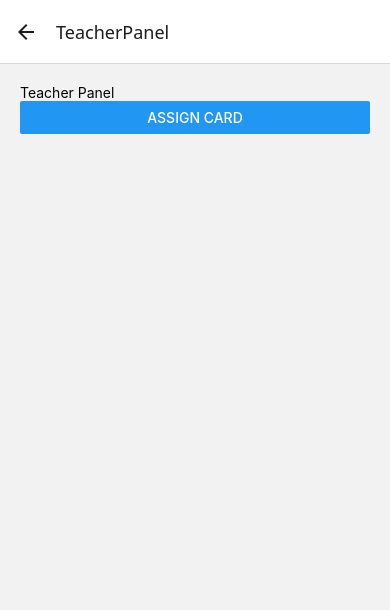
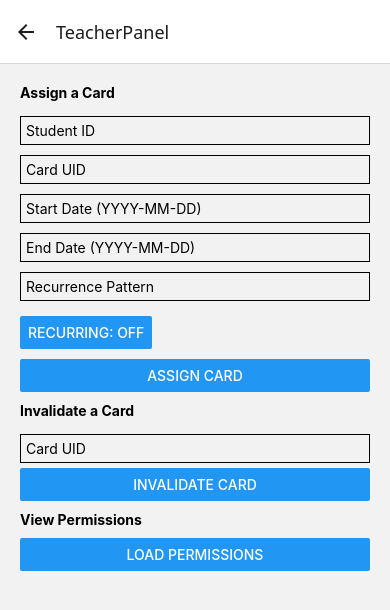
Before and after one commit to victor-gurbani/JuFo2025, a React Native app in the folder Frontend/SchoolAccessControl/: screen /TeacherPanel in a window 390 px wide. Shown: the top 610 px of the page. Built offline with nearby package versions, Linux system fonts and the light colour scheme.

Commit message:
admin panel and teacher panel

```diff
--- a/Frontend/SchoolAccessControl/screens/AdminPanel.tsx
+++ b/Frontend/SchoolAccessControl/screens/AdminPanel.tsx
@@ -1,21 +1,114 @@
 import React, { useEffect, useState } from "react";
-import { View, Text, Button } from "react-native";
+import { View, Text, Button, TextInput, ScrollView } from "react-native";
 import api from "../services/api";
 
 export default function AdminPanel() {
   const [dashboard, setDashboard] = useState("");
+  const [teachers, setTeachers] = useState([]);
+  const [teacherId, setTeacherId] = useState("");
+  const [teacherName, setTeacherName] = useState("");
+  const [teacherPermission, setTeacherPermission] = useState("");
 
   useEffect(() => {
-    api.get("/admin/dashboard").then(response => {
+    // Load admin dashboard info
+    api.get("/admin/dashboard").then((response) => {
       setDashboard(response.data.message);
     });
+
+    // Load teacher list
+    loadTeachers();
   }, []);
 
+  const loadTeachers = () => {
+    api
+      .get("/admin/teachers")
+      .then((res) => setTeachers(res.data))
+      .catch((err) => alert("Error: " + err));
+  };
+
+  const createTeacher = () => {
+    api
+      .post("/admin/teachers", {
+        id: teacherId,
+        name: teacherName,
+        permissionLevel: teacherPermission,
+      })
+      .then(() => {
+        alert("Teacher created");
+        setTeacherId("");
+        setTeacherName("");
+        setTeacherPermission("");
+        loadTeachers();
+      })
+      .catch((err) => alert("Error: " + err));
+  };
+
+  const updateTeacher = () => {
+    api
+      .put(`/admin/teachers/${teacherId}`, {
+        name: teacherName,
+        permissionLevel: teacherPermission,
+      })
+      .then(() => {
+        alert("Teacher updated");
+        loadTeachers();
+      })
+      .catch((err) => alert("Error: " + err));
+  };
+
+  const deleteTeacher = (id: string) => {
+    api
+      .delete(`/admin/teachers/${id}`)
+      .then(() => {
+        alert("Teacher deleted");
+        loadTeachers();
+      })
+      .catch((err) => alert("Error: " + err));
+  };
+
   return (
-    <View style={{ margin: 20 }}>
-      <Text>Admin Panel</Text>
-      <Text>{dashboard}</Text>
-      <Button title="Create Teacher" onPress={() => { /* handle creation */ }} />
-    </View>
+    <ScrollView style={{ margin: 20 }}>
+      <Text style={{ fontWeight: "bold", marginBottom: 10 }}>Admin Panel</Text>
+      <Text>Dashboard: {dashboard}</Text>
+
+      <Text style={{ marginTop: 20, fontWeight: "bold" }}>
+        Create or Update Teacher
+      </Text>
+      <TextInput
+        placeholder="Teacher ID"
+        value={teacherId}
+        onChangeText={setTeacherId}
+        style={{ borderWidth: 1, marginVertical: 5, padding: 5 }}
+      />
+      <TextInput
+        placeholder="Teacher Name"
+        value={teacherName}
+        onChangeText={setTeacherName}
+        style={{ borderWidth: 1, marginVertical: 5, padding: 5 }}
+      />
+      <TextInput
+        placeholder="Permission Level"
+        value={teacherPermission}
+        onChangeText={setTeacherPermission}
+        style={{ borderWidth: 1, marginVertical: 5, padding: 5 }}
+      />
+
+      <View style={{ flexDirection: "row", justifyContent: "space-between" }}>
+        <Button title="Create Teacher" onPress={createTeacher} />
+        <Button title="Update Teacher" onPress={updateTeacher} />
+      </View>
+
+      <Text style={{ marginVertical: 20, fontWeight: "bold" }}>
+        Current Teachers
+      </Text>
+      {teachers.map((t: any) => (
+        <View key={t.id} style={{ marginBottom: 10 }}>
+          <Text>ID: {t.id}</Text>
+          <Text>Name: {t.name}</Text>
+          <Text>Permission: {t.permissionLevel}</Text>
+          <Button title="Delete" onPress={() => deleteTeacher(t.id)} />
+        </View>
+      ))}
+    </ScrollView>
   );
 }
--- a/Frontend/SchoolAccessControl/screens/TeacherPanel.tsx
+++ b/Frontend/SchoolAccessControl/screens/TeacherPanel.tsx
@@ -1,18 +1,99 @@
-import React from "react";
-import { View, Text, Button } from "react-native";
+import React, { useState } from "react";
+import { View, Text, TextInput, Button, ScrollView } from "react-native";
 import api from "../services/api";
 
 export default function TeacherPanel() {
+  const [studentId, setStudentId] = useState("");
+  const [cardUID, setCardUID] = useState("");
+  const [startDate, setStartDate] = useState("");
+  const [endDate, setEndDate] = useState("");
+  const [isRecurring, setIsRecurring] = useState(false);
+  const [recurrencePattern, setRecurrencePattern] = useState("");
+  const [permissions, setPermissions] = useState([]);
+  const [invalidateCardUID, setInvalidateCardUID] = useState("");
+
   const handleAssignCard = () => {
-    // Example call
-    api.post("/teacher/assign-card", { studentId: "123", cardUID: "abc123" })
-      .then(() => alert("Card assigned"));
+    api.post("/teacher/assign-card", {
+      studentId,
+      cardUID,
+      startDate,
+      endDate,
+      isRecurring,
+      recurrencePattern,
+    })
+      .then(() => alert("Card assigned"))
+      .catch((err) => alert("Error: " + err));
+  };
+
+  const handleInvalidateCard = () => {
+    api.post("/teacher/invalidate-card", { cardUID: invalidateCardUID })
+      .then(() => alert("Card invalidated"))
+      .catch((err) => alert("Error: " + err));
+  };
+
+  const handleViewPermissions = () => {
+    api.get("/teacher/permissions")
+      .then((res) => setPermissions(res.data))
+      .catch((err) => alert("Error: " + err));
   };
 
   return (
-    <View style={{ margin: 20 }}>
-      <Text>Teacher Panel</Text>
+    <ScrollView style={{ margin: 20 }}>
+      <Text style={{ fontWeight: "bold", marginBottom: 10 }}>Assign a Card</Text>
+      <TextInput
+        placeholder="Student ID"
+        value={studentId}
+        onChangeText={setStudentId}
+        style={{ borderWidth: 1, marginVertical: 5, padding: 5 }}
+      />
+      <TextInput
+        placeholder="Card UID"
+        value={cardUID}
+        onChangeText={setCardUID}
+        style={{ borderWidth: 1, marginVertical: 5, padding: 5 }}
+      />
+      <TextInput
+        placeholder="Start Date (YYYY-MM-DD)"
+        value={startDate}
+        onChangeText={setStartDate}
+        style={{ borderWidth: 1, marginVertical: 5, padding: 5 }}
+      />
+      <TextInput
+        placeholder="End Date (YYYY-MM-DD)"
+        value={endDate}
+        onChangeText={setEndDate}
+        style={{ borderWidth: 1, marginVertical: 5, padding: 5 }}
+      />
+      <TextInput
+        placeholder="Recurrence Pattern"
+        value={recurrencePattern}
+        onChangeText={setRecurrencePattern}
+        style={{ borderWidth: 1, marginVertical: 5, padding: 5 }}
+      />
+      <View style={{ flexDirection: "row", marginVertical: 10 }}>
+        <Button
+          title={isRecurring ? "Recurring: ON" : "Recurring: OFF"}
+          onPress={() => setIsRecurring(!isRecurring)}
+        />
+      </View>
       <Button title="Assign Card" onPress={handleAssignCard} />
-    </View>
+
+      <Text style={{ fontWeight: "bold", marginVertical: 10 }}>Invalidate a Card</Text>
+      <TextInput
+        placeholder="Card UID"
+        value={invalidateCardUID}
+        onChangeText={setInvalidateCardUID}
+        style={{ borderWidth: 1, marginVertical: 5, padding: 5 }}
+      />
+      <Button title="Invalidate Card" onPress={handleInvalidateCard} />
+
+      <Text style={{ fontWeight: "bold", marginVertical: 10 }}>View Permissions</Text>
+      <Button title="Load Permissions" onPress={handleViewPermissions} />
+      {permissions.map((perm, i) => (
+        <Text key={i} style={{ marginTop: 5 }}>
+          {JSON.stringify(perm)}
+        </Text>
+      ))}
+    </ScrollView>
   );
 }
```
